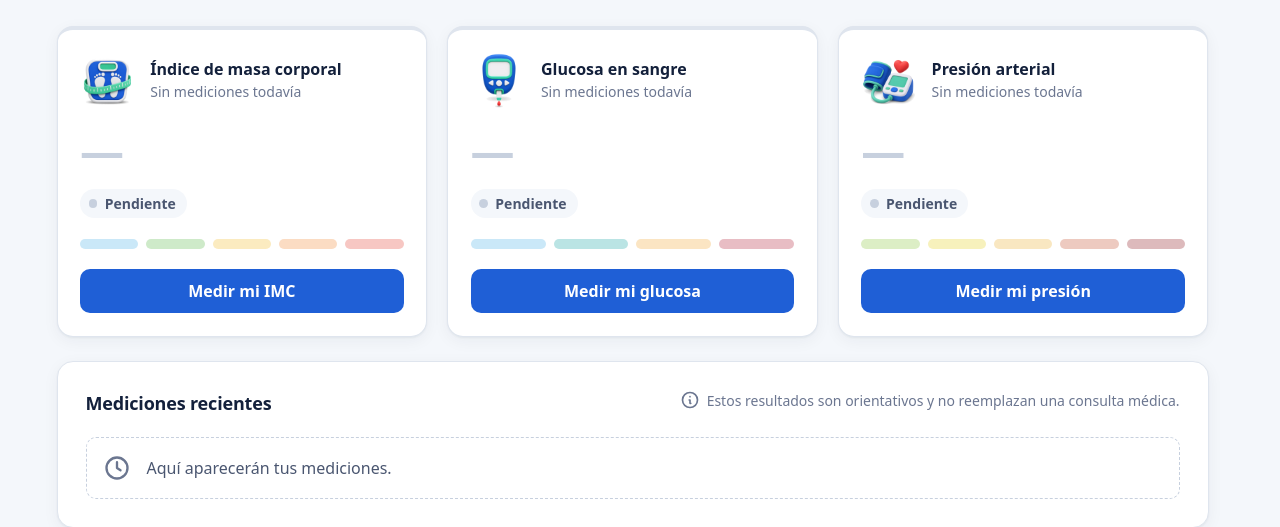
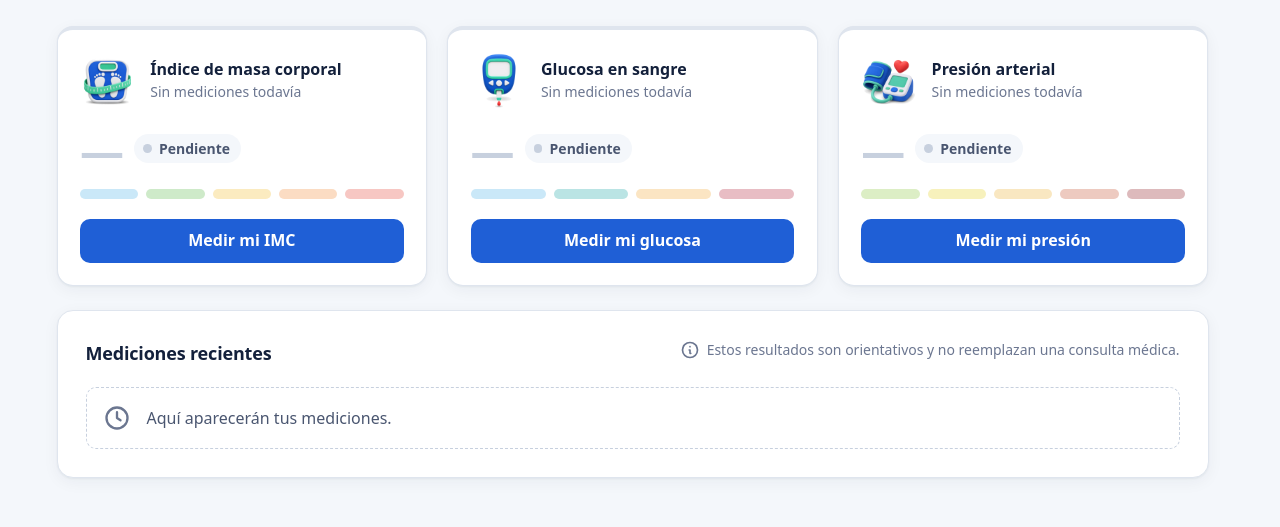
Before and after one commit to JuanKsPty/prog4, a PHP site: page /evaluaciones/evaluacion2/vistas/panel.php in a window 1280 px wide. Shown: the part 163-690 px from the top of the page. Run offline with PHP 8.4, Linux system fonts and the light colour scheme; the visitor is signed in with stand-in values (Sample User, id 1); data comes from the database, SQL or seed files in the repository; data that the repository does not hold is empty.

Commit message:
Poner "Pendiente" a la derecha del guion en la tarjeta sin mediciones
La barra y el botón siguen alineados con las tarjetas que tienen datos.

```diff
--- a/evaluaciones/evaluacion2/css/styles.css
+++ b/evaluaciones/evaluacion2/css/styles.css
@@ -1086,6 +1086,21 @@
     opacity: 0.3;
 }
 
+/* "—" y "Pendiente" en una línea; la barra baja para quedar alineada con las otras tarjetas */
+.indicador-tarjeta-pendiente {
+    display: flex;
+    align-items: center;
+    gap: 0.75rem;
+}
+
+.indicador-tarjeta.sin-datos .banda {
+    margin-top: auto;
+}
+
+.indicador-tarjeta.sin-datos .boton {
+    margin-top: 0;
+}
+
 .insignia-vacia {
     --tono: var(--linea-fuerte);
     --tono-suave: var(--fondo);
--- a/evaluaciones/evaluacion2/vistas/panel.php
+++ b/evaluaciones/evaluacion2/vistas/panel.php
@@ -44,8 +44,10 @@ abrir_portal('Inicio', 'inicio', $usuario);
                             <?= banda(categorias_de($tipo, $medicion['momento'] ?? 'ayunas'), $medicion['categoria'], posicion_de_medicion($medicion), false) ?>
                             <a class="boton boton-secundario" href="<?= url($indicador['pagina']) ?>">Medir de nuevo</a>
                         <?php else: ?>
-                            <p class="indicador-tarjeta-valor">—</p>
-                            <span class="insignia insignia-vacia">Pendiente</span>
+                            <div class="indicador-tarjeta-pendiente">
+                                <p class="indicador-tarjeta-valor">—</p>
+                                <span class="insignia insignia-vacia">Pendiente</span>
+                            </div>
                             <?= banda(categorias_de($tipo), null, 0, false) ?>
                             <a class="boton boton-primario" href="<?= url($indicador['pagina']) ?>">Medir <?= $tipo === 'imc' ? 'mi IMC' : 'mi ' . mb_strtolower($indicador['nombre']) ?></a>
                         <?php endif; ?>
```
